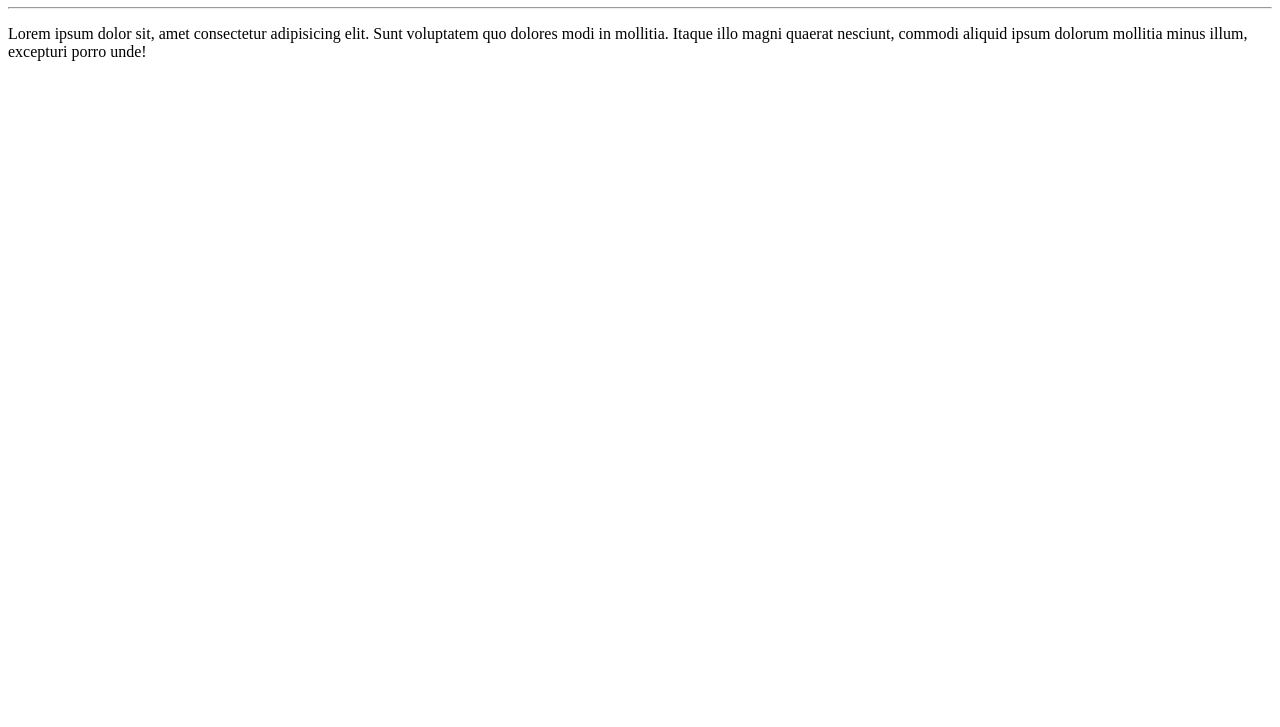
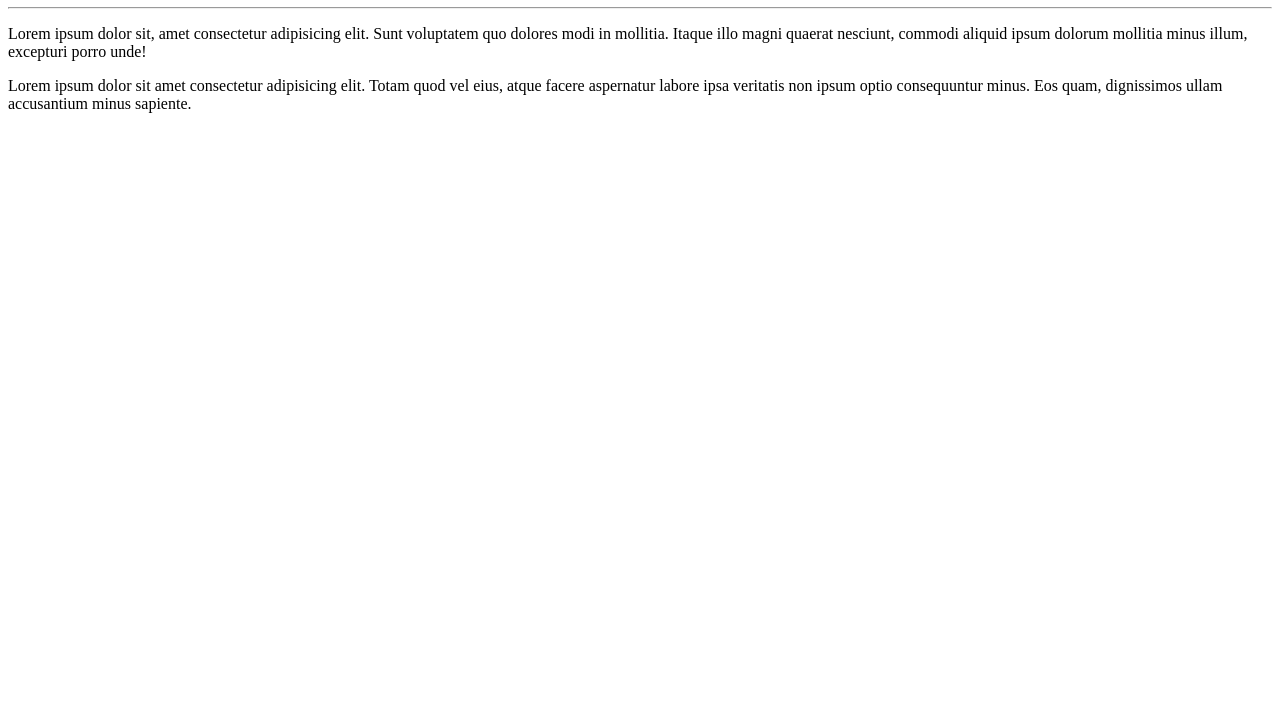
Before and after one commit to rebeca-apergis/hello-world, a plain HTML site: page example-site/index.html in a window 1280 px wide. Shown: the part 73-800 px from the top of the page. Drawn offline with Linux system fonts and the light colour scheme.

Commit message:
update to test out shortcuts

```diff
--- a/example-site/index.html
+++ b/example-site/index.html
@@ -9,5 +9,6 @@
     <h1>Hello, World!</h1>
     <hr>
     <p>Lorem ipsum dolor sit, amet consectetur adipisicing elit. Sunt voluptatem quo dolores modi in mollitia. Itaque illo magni quaerat nesciunt, commodi aliquid ipsum dolorum mollitia minus illum, excepturi porro unde!</p>
+    <p>Lorem ipsum dolor sit amet consectetur adipisicing elit. Totam quod vel eius, atque facere aspernatur labore ipsa veritatis non ipsum optio consequuntur minus. Eos quam, dignissimos ullam accusantium minus sapiente.</p>
 </body>
 </html>
```
